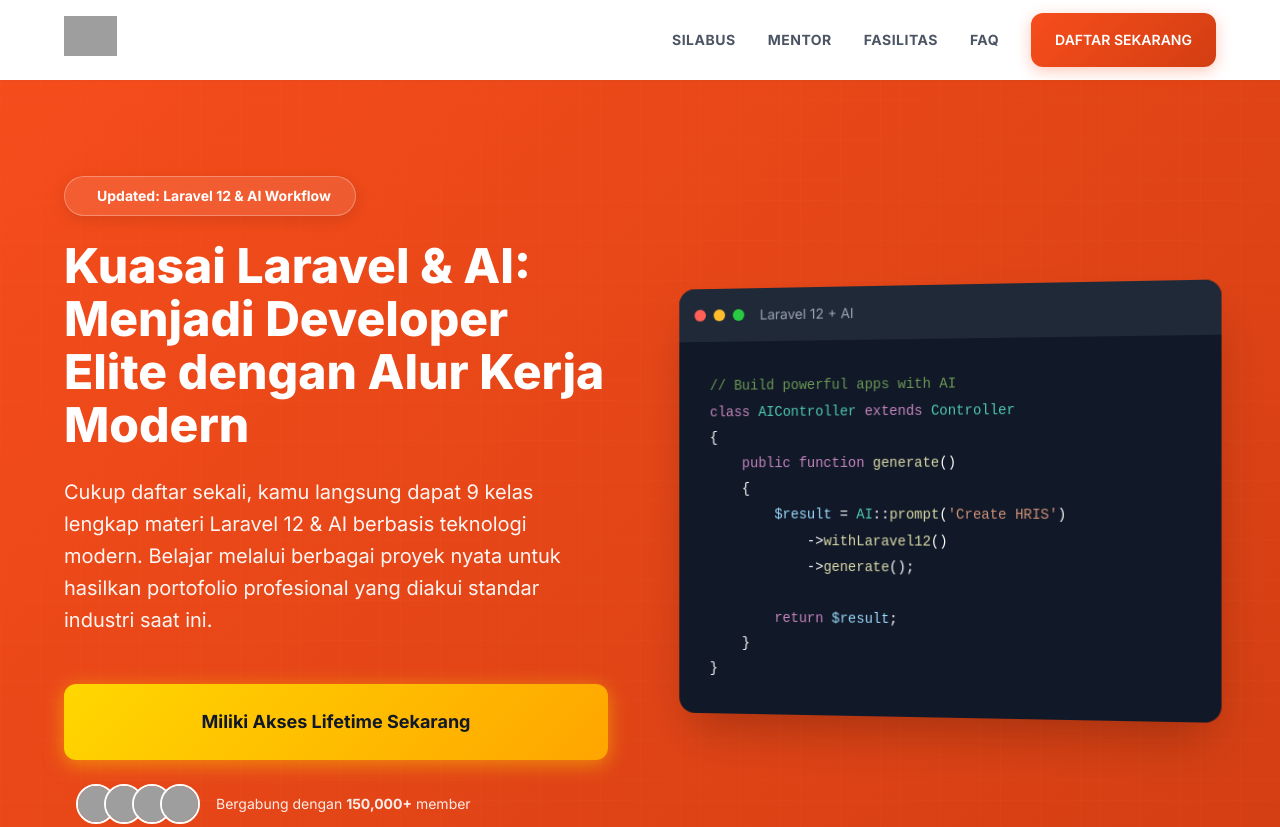
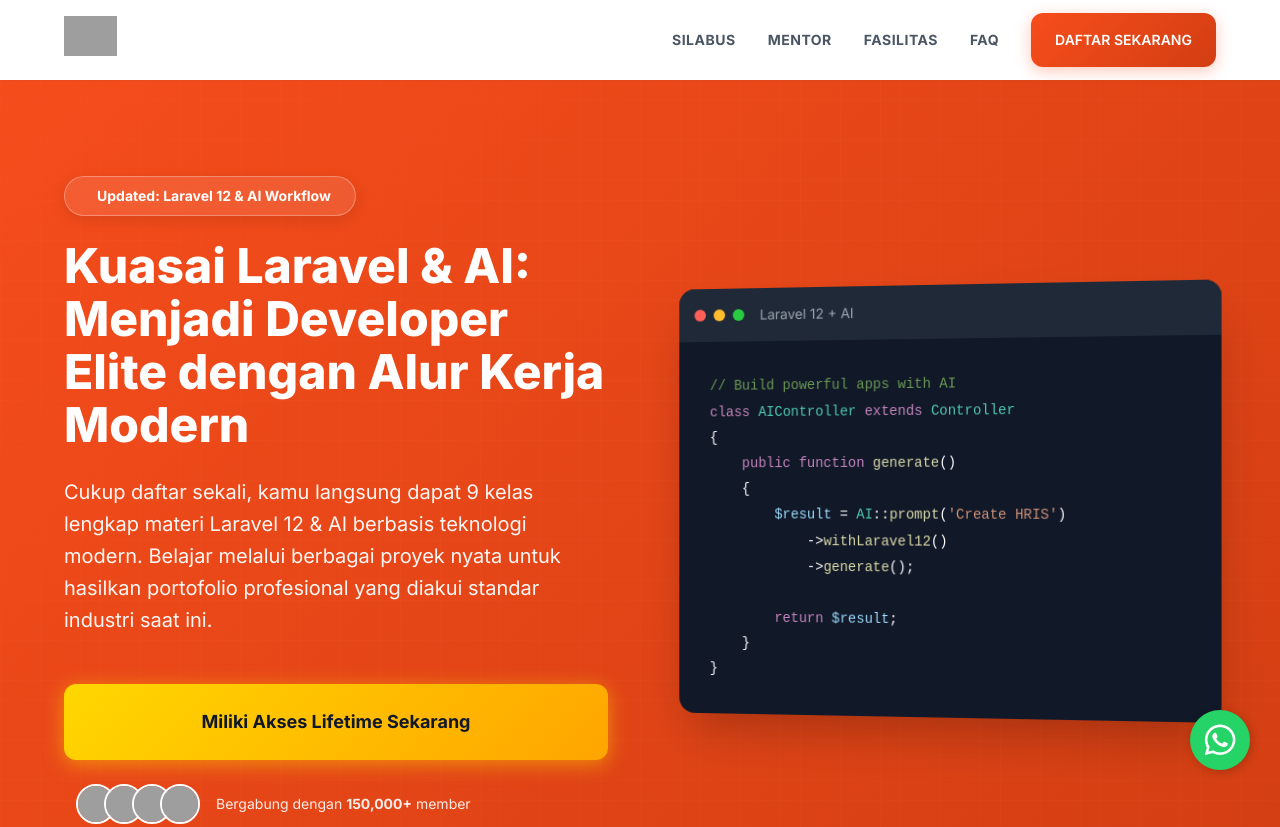
Before and after one commit to codepolitanlab/landing-ai-laravel, a plain HTML site: page index.html in a window 1280 px wide. Shown: the top 827 px of the page. Drawn offline with Linux system fonts and the light colour scheme; grey boxes are pictures that could not be loaded; some icons are missing.

Commit message:
Tombol whatsapp

```diff
--- a/index.html
+++ b/index.html
@@ -969,6 +969,12 @@
         </div>
     </div>
 
+    <!-- WhatsApp Floating Button -->
+    <a href="https://api.whatsapp.com/send/?phone=6285175484822&text=Hai+CODEPOLITAN%2C+Saya+ingin+bergabung+dengan+program+AI+Powered+Laravel%2C+bisa+tolong+dibantu%3F&type=phone_number&app_absent=0"
+        class="whatsapp-float" target="_blank" rel="noopener noreferrer">
+        <i class="fa-brands fa-whatsapp"></i>
+    </a>
+
     <script src="script.js"></script>
 </body>
 
--- a/style.css
+++ b/style.css
@@ -1944,3 +1944,42 @@ h6 {
         /* Let content flow */
     }
 }
+/* ============================================
+   FLOATING WHATSAPP BUTTON
+   ============================================ */
+.whatsapp-float {
+    position: fixed;
+    width: 60px;
+    height: 60px;
+    bottom: 30px;
+    right: 30px;
+    background-color: #25d366;
+    color: #FFF;
+    border-radius: 50px;
+    text-align: center;
+    font-size: 35px;
+    box-shadow: 2px 2px 10px rgba(0, 0, 0, 0.2);
+    z-index: 10000;
+    display: flex;
+    align-items: center;
+    justify-content: center;
+    transition: all var(--transition-base);
+    text-decoration: none;
+}
+
+.whatsapp-float:hover {
+    background-color: #128c7e;
+    transform: scale(1.1);
+    color: #FFF;
+}
+
+/* Mobile responsive adjustments for WhatsApp button */
+@media (max-width: 768px) {
+    .whatsapp-float {
+        width: 50px;
+        height: 50px;
+        bottom: 20px;
+        right: 20px;
+        font-size: 28px;
+    }
+}
```
